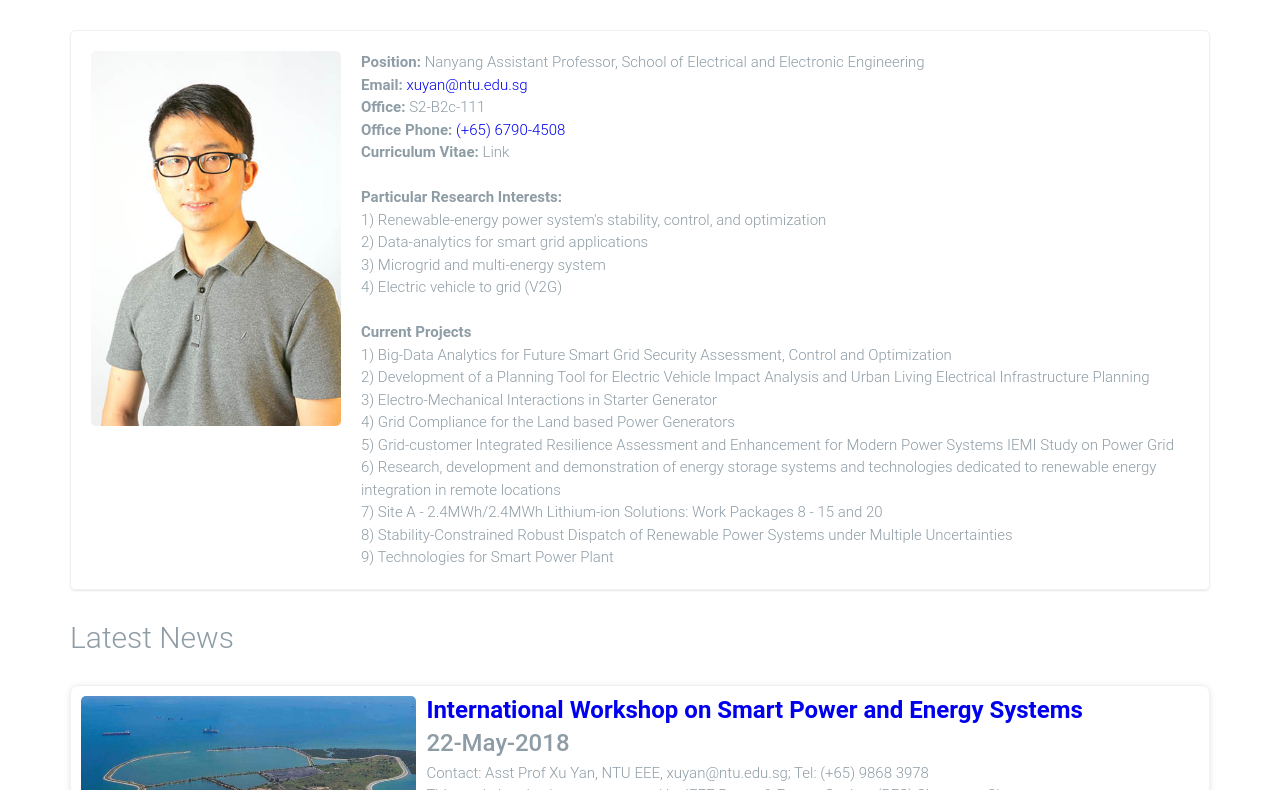
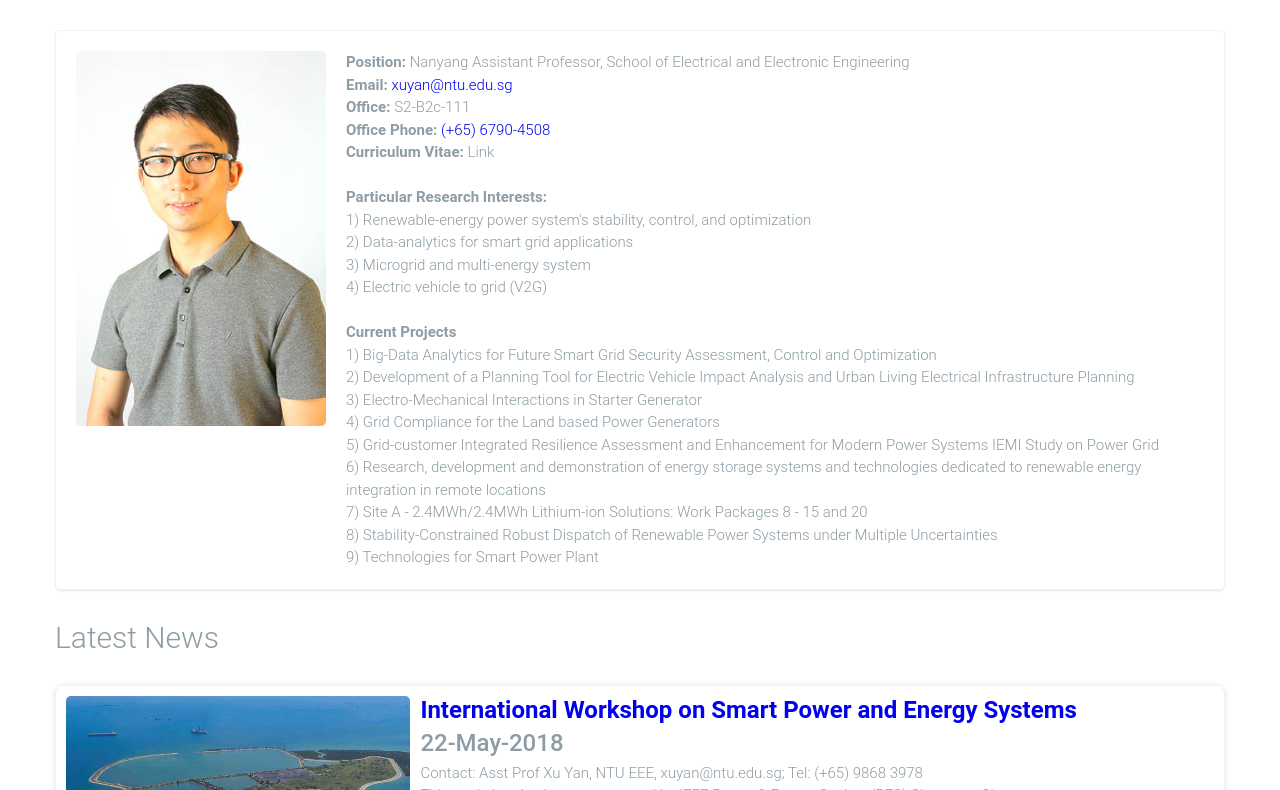
Before and after one commit to nosilence1994/xuyan, a plain HTML site: page index.html in a window 1280 px wide. Shown: the part 169-959 px from the top of the page. Drawn offline with Linux system fonts and the light colour scheme.

Commit message:
Update css

```diff
--- a/css/style.css
+++ b/css/style.css
@@ -504,9 +504,9 @@ form input.white[type="reset"] {
 	}
 }
 
-@media (min-width: 1200px) {
+@media (min-width: 1201px) {
 	.container {
-		width: 1170px;
+		width: 1200px;
 	}
 }
 
```
